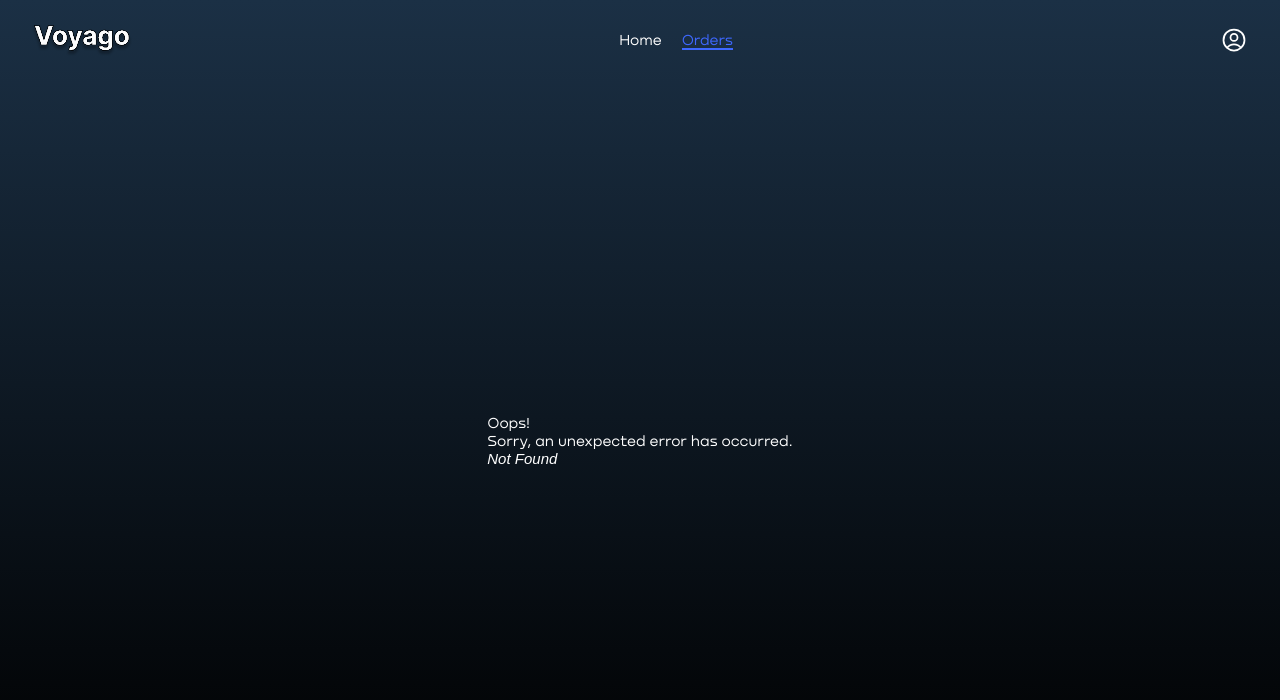
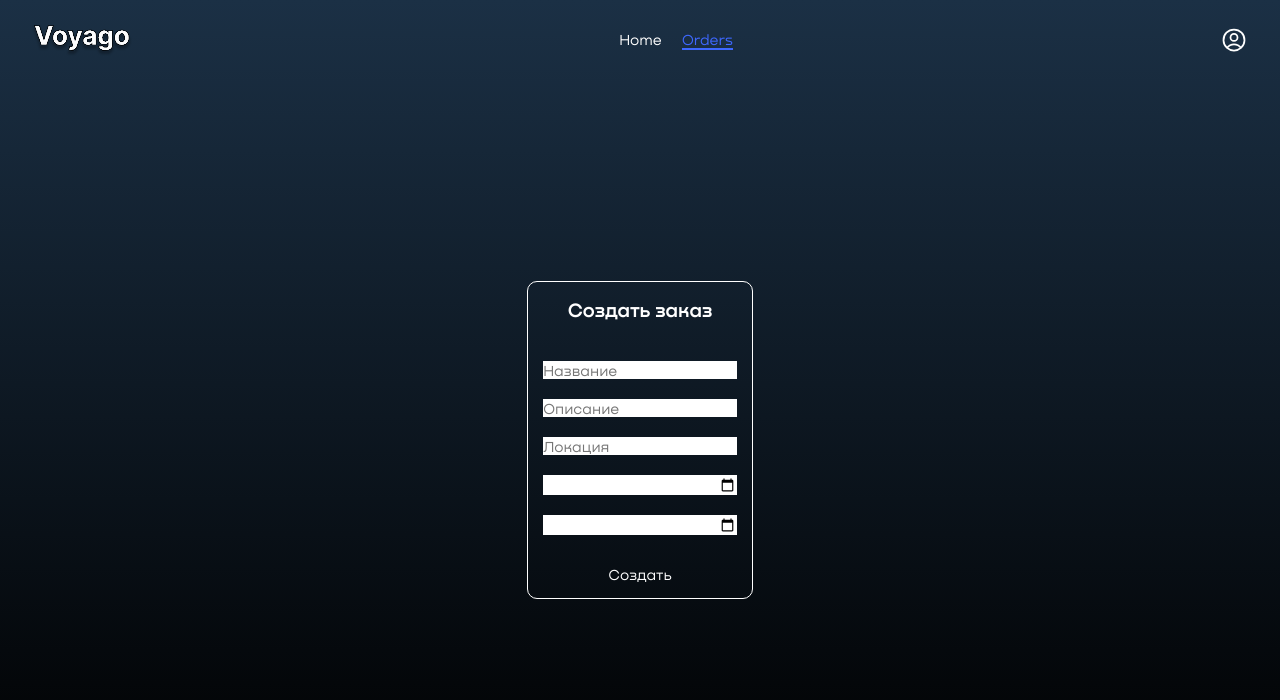
Before and after one commit to DaVas255/voyago_frontend, a React (Vite) app: page /orders/new in a window 1280 px wide. Before the commit this address had no page. Shown: the top 700 px of the page. Built offline with nearby package versions, Linux system fonts and the light colour scheme; a web font is replaced by a local one.

Commit message:
add pages for orders

```diff
--- /dev/null
+++ b/src/pages/CreateOrderPage.tsx
@@ -0,0 +1,10 @@
+import { CreateOrderForm } from '@/components/features/CreateOrderForm/CreateOrderForm'
+import { MainLayout } from '@/components/layouts/MainLayout/MainLayout'
+
+export const CreateOrderPage = () => {
+  return (
+    <MainLayout>
+      <CreateOrderForm />
+    </MainLayout>
+  )
+}
--- /dev/null
+++ b/src/pages/OrdersPage.tsx
@@ -0,0 +1,10 @@
+import { OrdersList } from '@/components/features/OrdersList/OrdersList'
+import { MainLayout } from '@/components/layouts/MainLayout/MainLayout'
+
+export const OrdersPage = () => {
+  return (
+    <MainLayout>
+      <OrdersList />
+    </MainLayout>
+  )
+}
```
Also changed, not shown: src/pages/router.tsx (+10 -0 lines).
